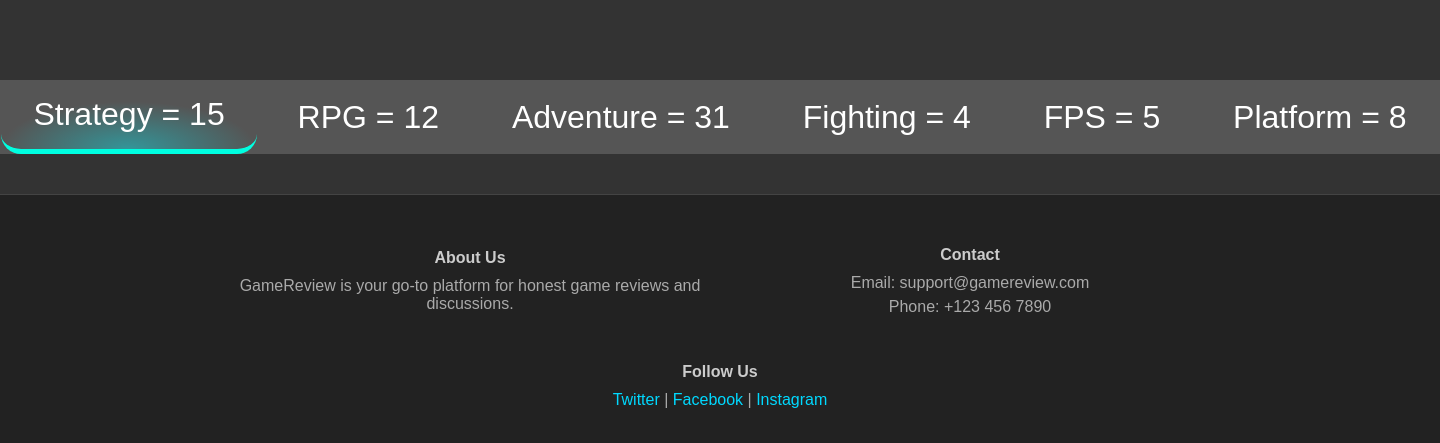
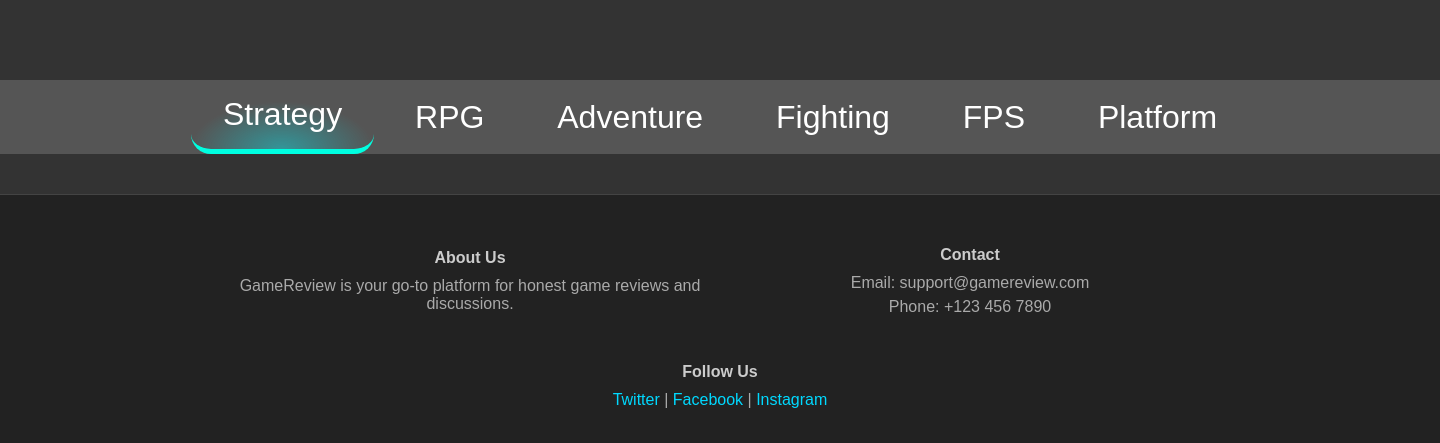
Before and after one commit to Ehtiram-Shukurov/game-review, a Flask app: template templates/games.html in a window 1440 px wide. Shown: the part 91-534 px from the top of the page. Run offline with Flask 3, Linux system fonts and the light colour scheme; the template is opened without the code that fills it, so the values that code supplies are empty; some libraries are stand-ins or nearby versions.

Commit message:
Remove placeholder variables

```diff
--- a/templates/genre_toolbar.html
+++ b/templates/genre_toolbar.html
@@ -4,22 +4,22 @@
         <div class="pure-menu pure-menu-horizontal center toolbar">
             <ul class="pure-menu-list">
                 <li id="strategyButton" class="pure-menu-item pure-menu-selected">
-                    <a href="javascript:clickGenre('strategy');" class="pure-menu-link" style="color:#FFF">Strategy = 15</a>
+                    <a href="javascript:clickGenre('strategy');" class="pure-menu-link" style="color:#FFF">Strategy</a>
                 </li>
                 <li id="rpgButton" class="pure-menu-item">
-                    <a href="javascript:clickGenre('rpg');" class="pure-menu-link" style="color:#FFF">RPG = 12</a>
+                    <a href="javascript:clickGenre('rpg');" class="pure-menu-link" style="color:#FFF">RPG</a>
                 </li>
                 <li id="adventureButton" class="pure-menu-item">
-                    <a href="javascript:clickGenre('adventure');" class="pure-menu-link" style="color:#FFF">Adventure = 31</a>
+                    <a href="javascript:clickGenre('adventure');" class="pure-menu-link" style="color:#FFF">Adventure</a>
                 </li>
                 <li id="fightingButton" class="pure-menu-item">
-                    <a href="javascript:clickGenre('fighting');" class="pure-menu-link" style="color:#FFF">Fighting = 4</a>
+                    <a href="javascript:clickGenre('fighting');" class="pure-menu-link" style="color:#FFF">Fighting</a>
                 </li>
                 <li id="fpsButton" class="pure-menu-item">
-                    <a href="javascript:clickGenre('fps');" class="pure-menu-link" style="color:#FFF">FPS = 5</a>
+                    <a href="javascript:clickGenre('fps');" class="pure-menu-link" style="color:#FFF">FPS</a>
                 </li>
                 <li id="platformButton" class="pure-menu-item">
-                    <a href="javascript:clickGenre('platform');" class="pure-menu-link" style="color:#FFF">Platform = 8</a>
+                    <a href="javascript:clickGenre('platform');" class="pure-menu-link" style="color:#FFF">Platform</a>
                 </li>
             </ul>
         </div>
```
